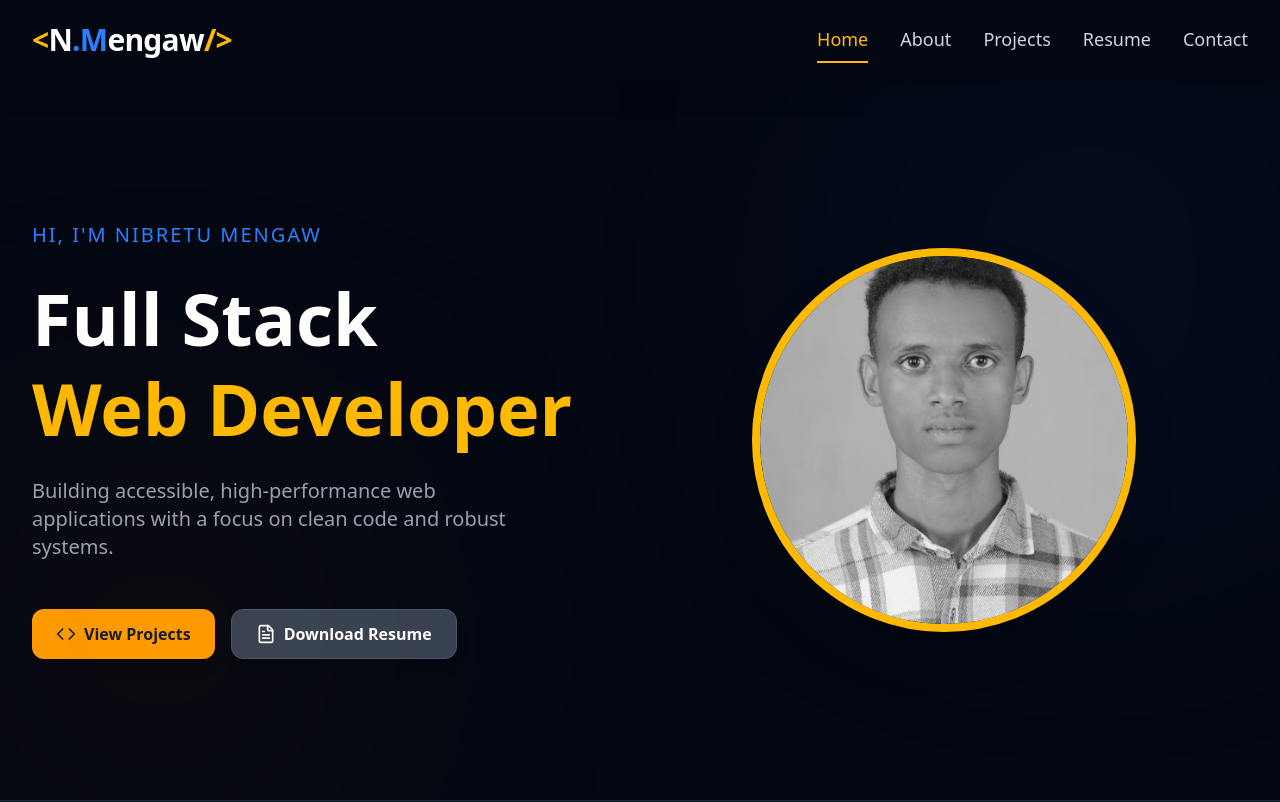
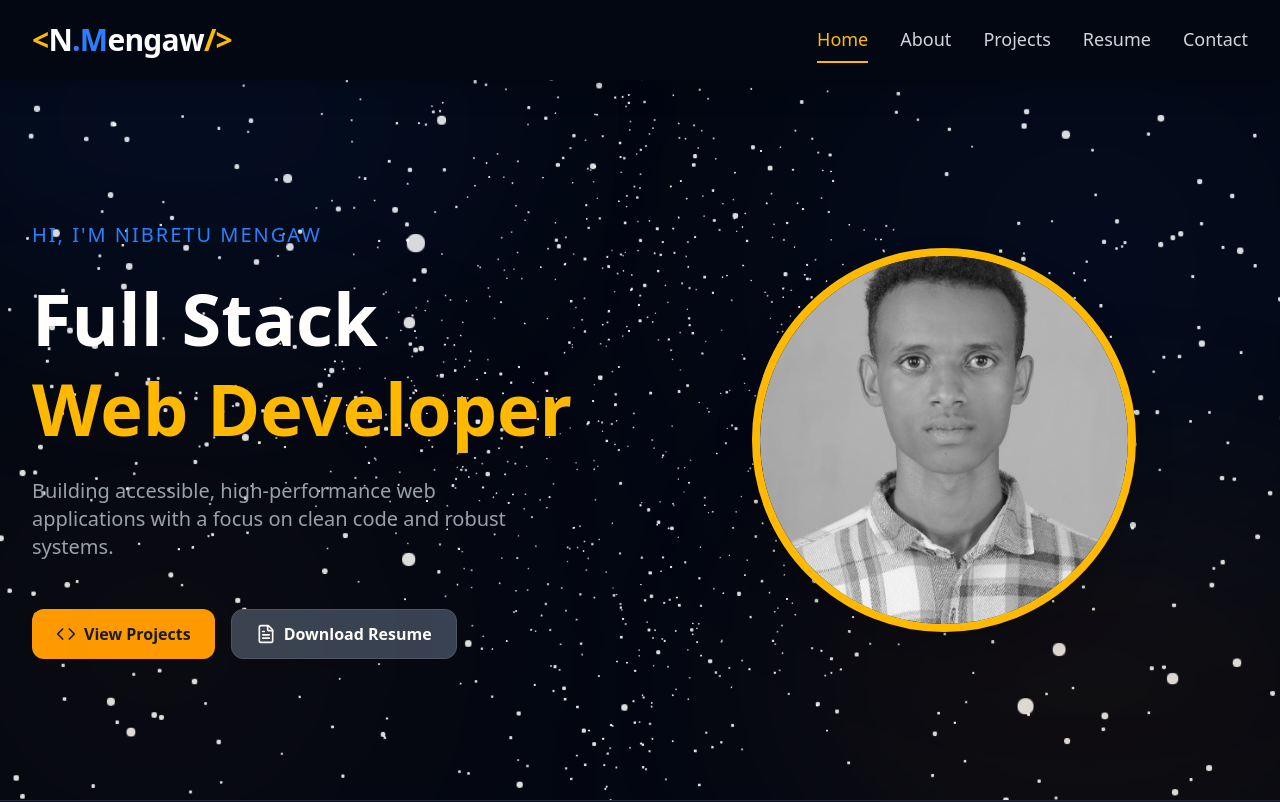
Before and after one commit to nibmangit/FUTURE_FS_01, a React (Vite) app in the folder frontend/: page / in a window 1280 px wide. Shown: the top 802 px of the page. Built offline with nearby package versions, Linux system fonts and the light colour scheme.

Commit message:
feat: update the backeround of the portfolio and make some update on the cv

```diff
--- a/frontend/src/App.jsx
+++ b/frontend/src/App.jsx
@@ -7,6 +7,7 @@ import About from "./pages/About";
 import Projects from "./pages/Projects";
 import Contacts from "./pages/Contacts";
 import Resume from "./pages/Resume";
+import Background from "./components/Background";
 
 function App() {
     const homeRef = useRef(null);
@@ -55,12 +56,22 @@ function App() {
     }, []);
 
     return (
-        <div className={`min-h-screen ${COLOR.PRIMARY_COLOR} font-sans scroll-smooth`}>
+        <div className={`relative min-h-screen ${COLOR.PRIMARY_COLOR} font-sans scroll-smooth`}>
+
+            <Background />
+
+            <div className="fixed inset-0 pointer-events-none">
+                <div className="absolute top-[-10%] left-[-10%] w-[50%] h-[50%] rounded-full bg-blue-500/10 blur-[120px] animate-pulse"></div>
+                <div className="absolute bottom-[-10%] right-[-10%] w-[50%] h-[50%] rounded-full bg-amber-500/10 blur-[120px] animate-pulse" style={{ animationDelay: '2s' }}></div>
+            </div>
+
+            <div className="relative z-10">
                 <Navbar activeSection={activeSection} />
+
                 <section
                     id="home"
                     ref={homeRef}
-                className={`scroll-mt-24 min-h-[90vh] flex items-center justify-center p-8 relative overflow-hidden ${COLOR.PRIMARY_COLOR}`}
+                    className="scroll-mt-24 min-h-[90vh] flex items-center justify-center p-8 relative overflow-hidden bg-transparent"
                     >
                   <Home />
                 </section>
@@ -68,7 +79,7 @@ function App() {
                 <section
                 id="about"
                 ref={aboutRef}
-            className="scroll-mt-24 py-24 px-4 sm:px-6 lg:px-8 bg-gray-900 border-t border-b border-gray-800"
+                className="scroll-mt-24 py-24 px-4 sm:px-6 lg:px-8 bg-gray-900/80 backdrop-blur-sm border-t border-b border-gray-800"
                 >
                   <About />
                 </section>
@@ -76,7 +87,7 @@ function App() {
                 <section
                   id="projects"
                   ref={projectsRef}
-              className="scroll-mt-24 py-24 px-4 sm:px-6 lg:px-8"
+                  className="scroll-mt-24 py-24 px-4 sm:px-6 lg:px-8 bg-transparent"
                 >
                   <Projects />
                 </section>
@@ -84,7 +95,7 @@ function App() {
                 <section
                   id="resume"
                   ref={resumeRef}
-              className="scroll-mt-24 py-24 px-4 sm:px-6 lg:px-8 bg-gray-900 border-t border-b border-gray-800"
+                  className="scroll-mt-24 py-24 px-4 sm:px-6 lg:px-8 bg-gray-900/80 backdrop-blur-sm border-t border-b border-gray-800"
                 >
                   <Resume />
                 </section>
@@ -92,14 +103,15 @@ function App() {
                 <section
                   id="contact"
                   ref={contactRef}
-              className="scroll-mt-24py-24 px-4 sm:px-6 lg:px-8"
+                  className="scroll-mt-24 py-24 px-4 sm:px-6 lg:px-8 bg-transparent"
                 >
                   <Contacts />
                 </section>
 
                 <Footer />
             </div>
+        </div>
     )
-} ;
+}
 
-export default App
+export default App;
--- /dev/null
+++ b/frontend/src/components/Background.jsx
@@ -0,0 +1,51 @@
+import { useRef, useState } from "react";
+import { Canvas, useFrame, useThree } from "@react-three/fiber";
+import { Points, PointMaterial } from "@react-three/drei";
+import * as random from "maath/random/dist/maath-random.esm";
+import * as THREE from "three";
+
+function InteractiveParticles() {
+  const ref = useRef();
+  const { mouse, viewport } = useThree();
+
+  // Create 2000 larger particles
+  const [positions] = useState(() =>
+    random.inSphere(new Float32Array(2000 * 3), { radius: 1.2 })
+  );
+
+  useFrame((state) => {
+    const time = state.clock.getElapsedTime();
+
+    // Smoothly rotate the whole group
+    ref.current.rotation.y = THREE.MathUtils.lerp(ref.current.rotation.y, (mouse.x * viewport.width) / 10, 0.1);
+    ref.current.rotation.x = THREE.MathUtils.lerp(ref.current.rotation.x, (mouse.y * viewport.height) / 10, 0.1);
+
+    // Subtle floating animation
+    ref.current.position.y = Math.sin(time / 2) * 0.05;
+  });
+
+  return (
+    <group rotation={[0, 0, Math.PI / 4]}>
+      <Points ref={ref} positions={positions} stride={3} frustumCulled={false}>
+        <PointMaterial
+          transparent
+          color="#ffffff"
+          size={0.008} // Increased size for visibility
+          sizeAttenuation={true}
+          depthWrite={false}
+          blending={THREE.AdditiveBlending} // Makes them "glow" against dark background
+        />
+      </Points>
+    </group>
+  );
+}
+
+export default function Background() {
+  return (
+    <div className="fixed inset-0 z-0 pointer-events-none">
+      <Canvas camera={{ position: [0, 0, 1] }} dpr={[1, 2]}>
+        <InteractiveParticles />
+      </Canvas>
+    </div>
+  );
+}
```
Also changed, not shown: frontend/package.json (+6 -1 lines), 2 other files (tests, documents, lock files or other folders). Lines whose indentation alone changed are shown as unchanged.
